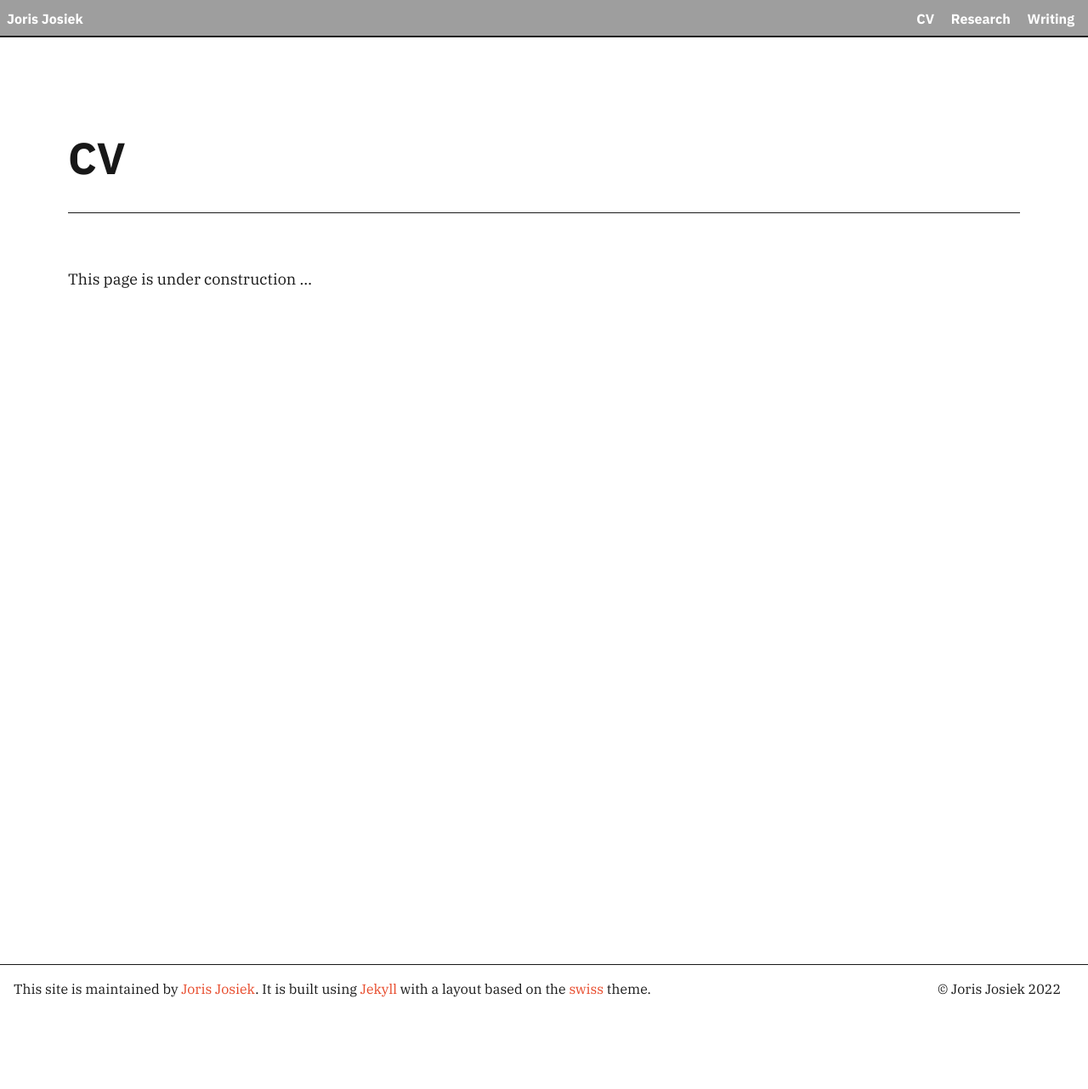
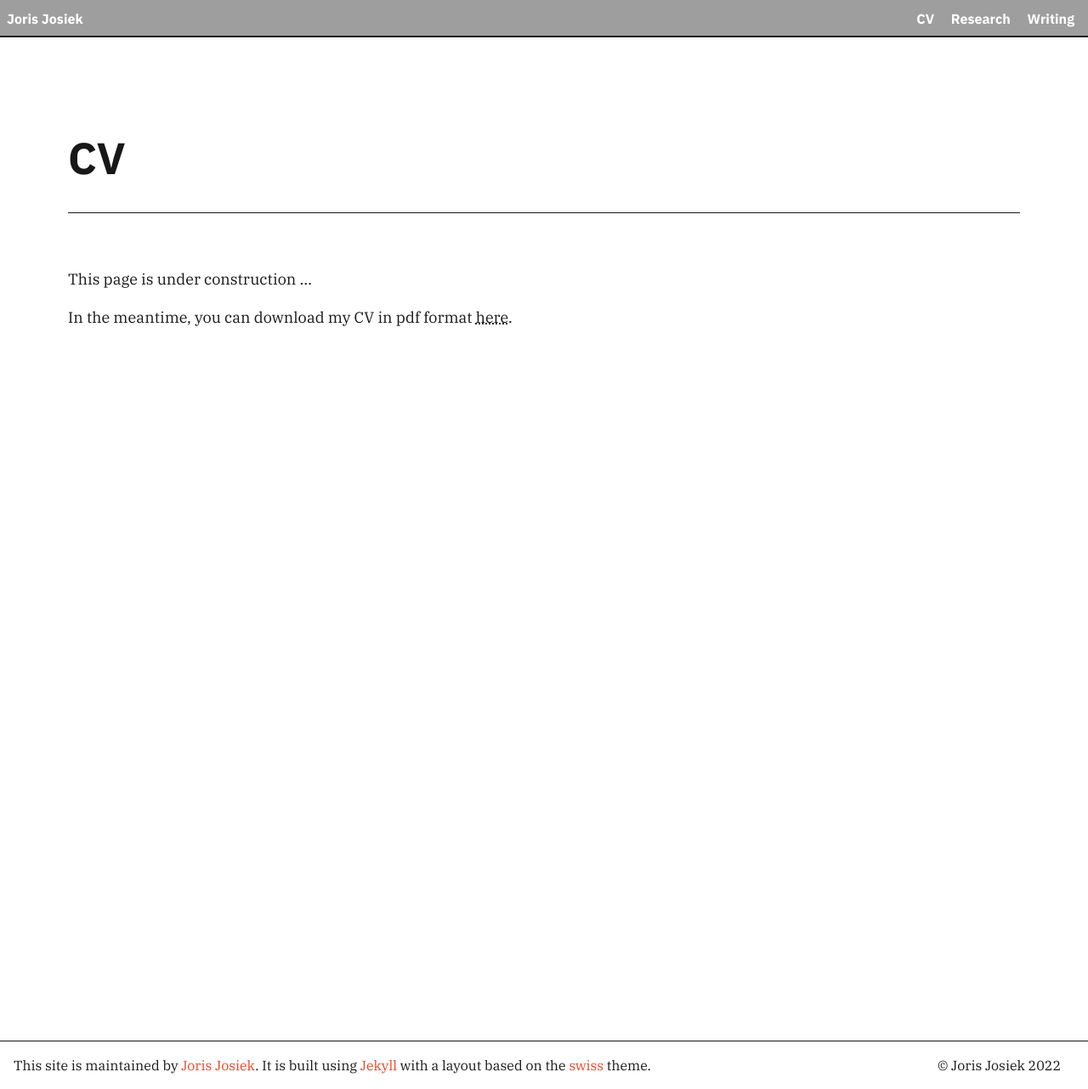
Before and after one commit to JorisJosiek/jorisjosiek.github.io, a Jekyll site: the page built from CV.md, in a window 1280 px wide and 1282 px high. Shown: the whole window at 85% size. Built offline with Jekyll 4.4.1, drawn with Linux system fonts in a browser that asks for light colours.

Commit message:
Added PDF CV.

```diff
--- a/CV.md
+++ b/CV.md
@@ -3,4 +3,8 @@ title: CV
 layout: page
 ---
 
-This page is under construction ...<br><br><br><br><br><br><br><br><br><br><br><br><br><br><br><br><br><br><br><br><br><br><br><br><br><br><br><br>
+This page is under construction ...
+
+In the meantime, you can download my CV in pdf format [here](https://jorisjosiek.com/assets/CV_2022_11-Joris_Josiek_Online.pdf).
+
+<br><br><br><br><br><br><br><br><br><br><br><br><br><br><br><br><br><br><br><br><br><br><br><br><br><br><br><br>
```
Also changed, not shown: 1 other file.
